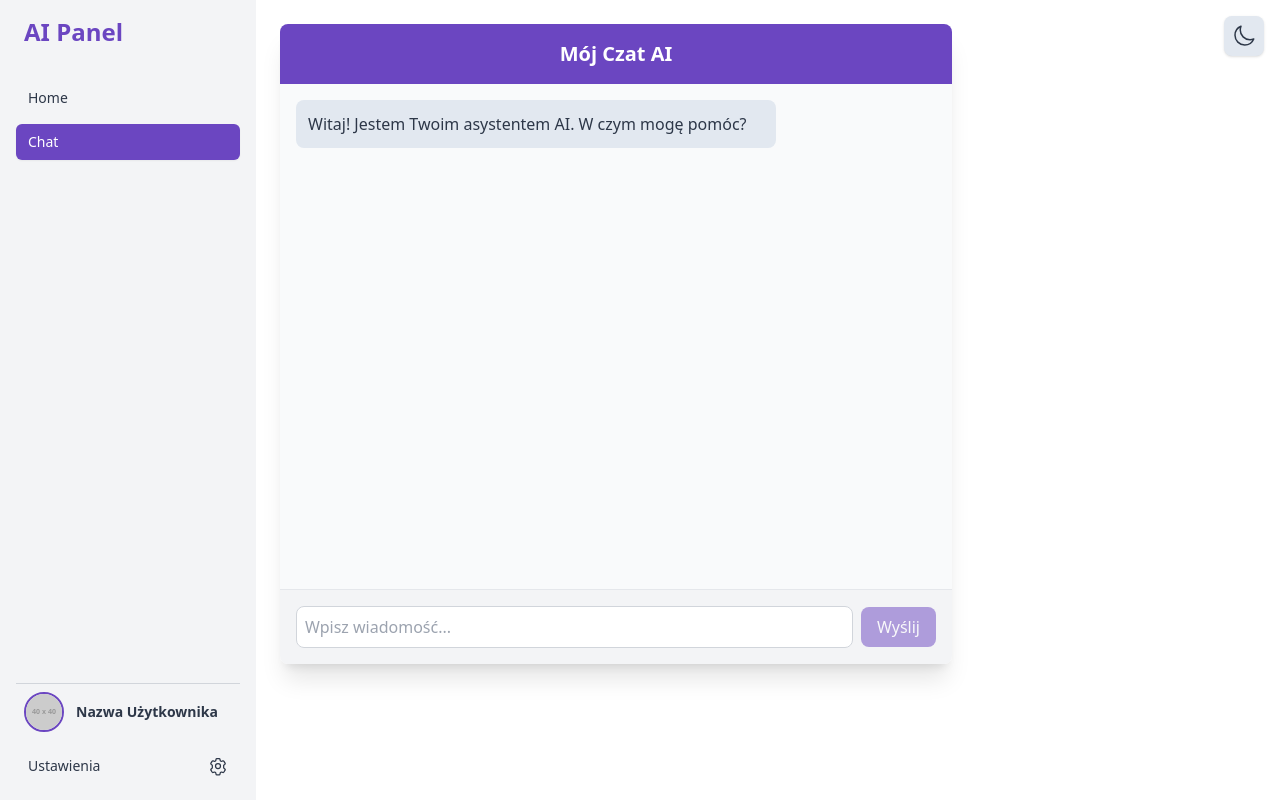
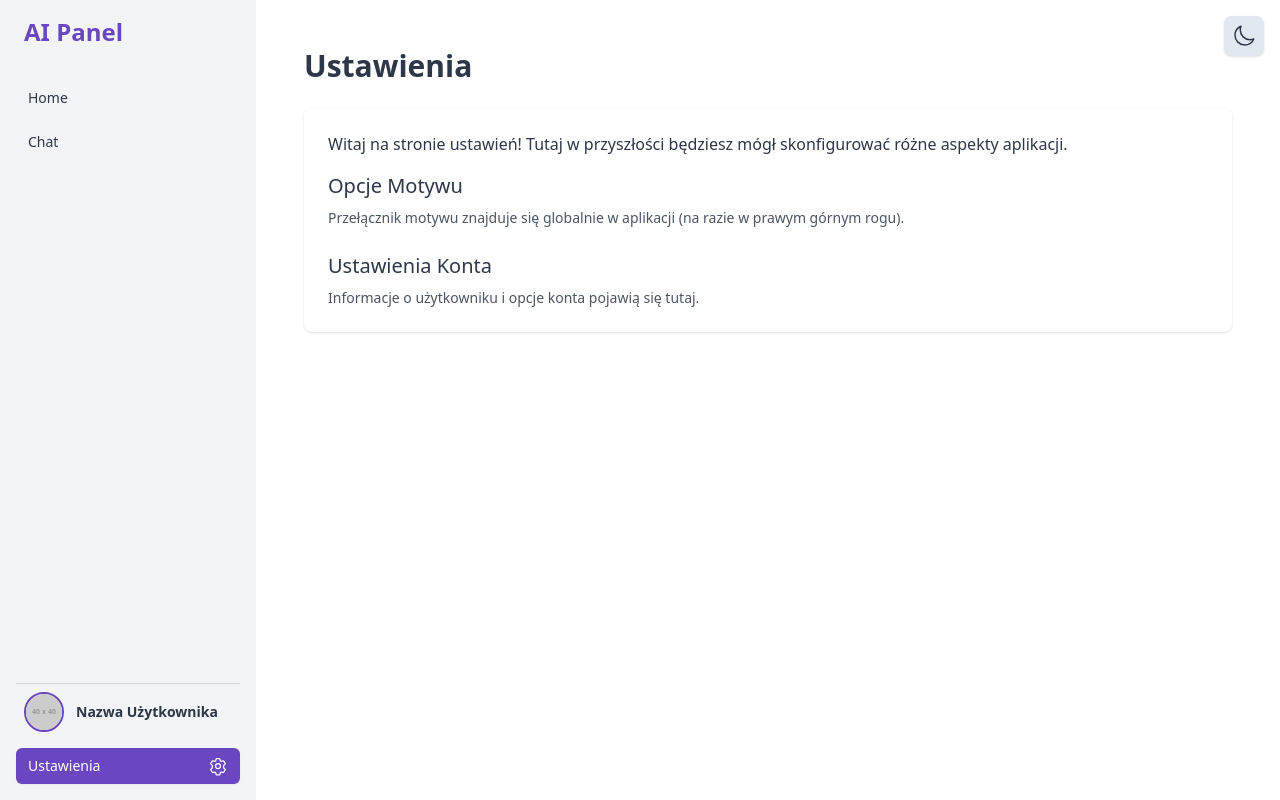
Before and after one commit to KaroleQ13Pl/Website, a React (Vite) app in the folder cryptogpt/: page / in a window 1280 px wide. Both pictures are taken after a click on the button "Ustawienia". Built offline with nearby package versions, Linux system fonts and the light colour scheme.

Commit message:
feat: add SettingsPage component and integrate with Sidebar for navigation

```diff
--- a/cryptogpt/src/App.jsx
+++ b/cryptogpt/src/App.jsx
@@ -3,6 +3,7 @@ import React, { useState } from "react";
 import ThemeToggler from "./components/ThemeToggler";
 import ChatInterface from "./components/ChatInterface";
 import Sidebar from "./components/SideBar"; // Importujemy Sidebar
+import SettingsPage from "./components/SettingsPage"; // Importujemy SettingsPage
 
 function App() {
   const [activeView, setActiveView] = useState("chat");
@@ -35,6 +36,7 @@ function App() {
             // Na razie zostawmy jak jest, dopasujemy później.
             <ChatInterface />
           )}
+          {activeView === "settings" && <SettingsPage />}
         </main>
       </div>
 
--- /dev/null
+++ b/cryptogpt/src/components/SettingsPage.jsx
@@ -0,0 +1,39 @@
+import React from "react";
+
+function SettingsPage() {
+  return (
+    <div className="p-6">
+      {" "}
+      {/* Dodajemy padding, jeśli nie jest już w <main> */}
+      <h2 className="text-3xl font-semibold mb-6 text-custom-dark-text dark:text-custom-light-text">
+        Ustawienia
+      </h2>
+      <div className="bg-white dark:bg-slate-800 p-6 rounded-lg shadow">
+        <p className="text-custom-dark-text dark:text-custom-light-text mb-4">
+          Witaj na stronie ustawień! Tutaj w przyszłości będziesz mógł
+          skonfigurować różne aspekty aplikacji.
+        </p>
+        {/* Przykładowe miejsce na przyszłe opcje */}
+        <div>
+          <h3 className="text-xl font-medium mb-2 text-custom-dark-text dark:text-custom-light-text">
+            Opcje Motywu
+          </h3>
+          <p className="text-sm text-gray-600 dark:text-gray-400">
+            Przełącznik motywu znajduje się globalnie w aplikacji (na razie w
+            prawym górnym rogu).
+          </p>
+        </div>
+        <div className="mt-6">
+          <h3 className="text-xl font-medium mb-2 text-custom-dark-text dark:text-custom-light-text">
+            Ustawienia Konta
+          </h3>
+          <p className="text-sm text-gray-600 dark:text-gray-400">
+            Informacje o użytkowniku i opcje konta pojawią się tutaj.
+          </p>
+        </div>
+      </div>
+    </div>
+  );
+}
+
+export default SettingsPage;
--- a/cryptogpt/src/components/SideBar.jsx
+++ b/cryptogpt/src/components/SideBar.jsx
@@ -60,7 +60,15 @@ function Sidebar({ activeView, setActiveView }) {
             </div>
           </div>
         </div>
-        <button className="w-full flex items-center justify-between px-3 py-2 text-sm text-custom-dark-text dark:text-custom-light-text hover:bg-gray-200 dark:hover:bg-slate-700 rounded-md transition-colors duration-150">
+        <button
+          onClick={() => setActiveView("settings")} // Zmieniamy activeView na 'settings'
+          className={`w-full flex items-center justify-between px-3 py-2 text-sm rounded-md transition-colors duration-150
+                      ${
+                        activeView === "settings"
+                          ? "bg-custom-vibrant-purple text-white shadow-sm" // Styl dla aktywnego przycisku ustawień
+                          : "text-custom-dark-text dark:text-custom-light-text hover:bg-gray-200 dark:hover:bg-slate-700"
+                      }`}
+        >
           <span>Ustawienia</span>
           <svg
             xmlns="http://www.w3.org/2000/svg"
```
